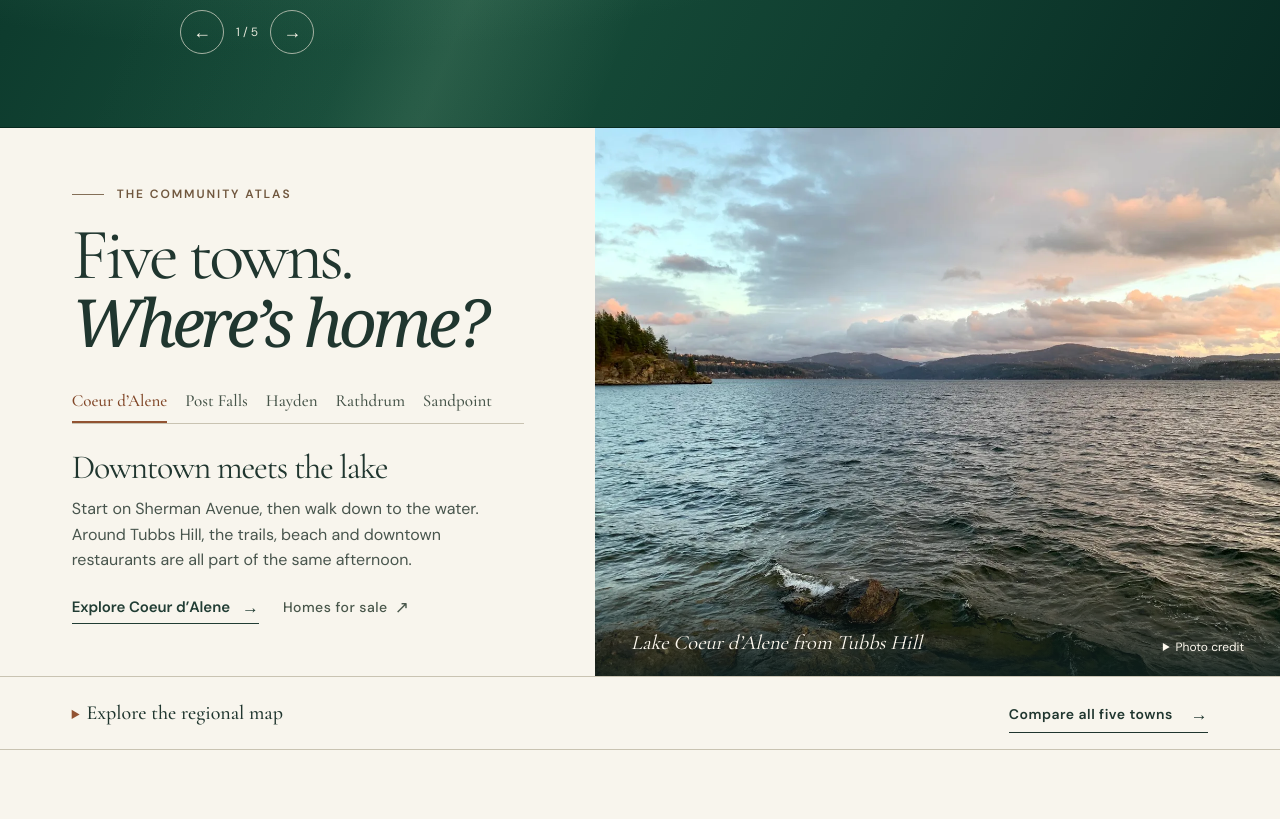
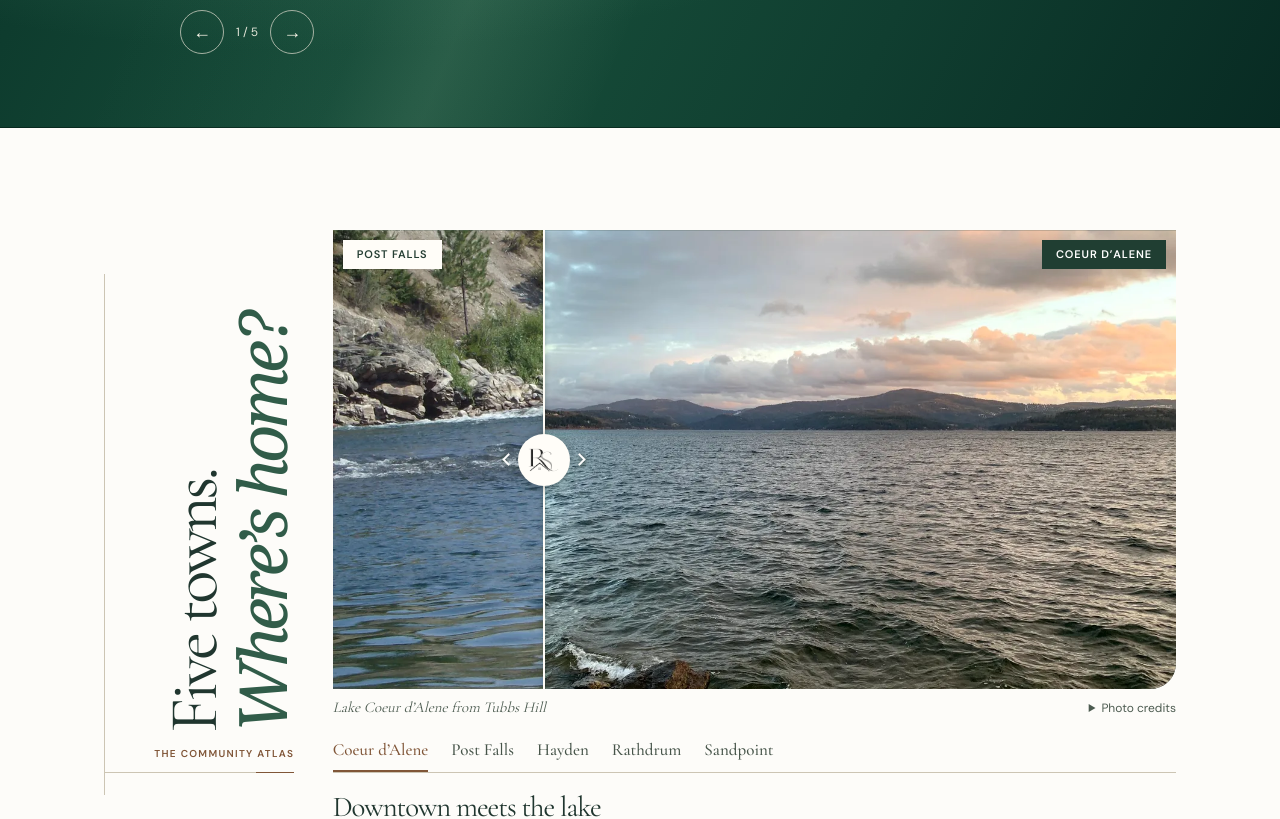
Before and after one commit to Unchainedmindprompts/Real-Estate-With-Shirin, a Next.js app: page / in a window 1280 px wide. Shown: the part 3500-4319 px from the top of the page. Built offline with nearby package versions, Linux system fonts and the light colour scheme.

Commit message:
Give the Community Atlas an editorial layout and a draggable two-town photo reveal

```diff
--- a/components/home/Home.module.css
+++ b/components/home/Home.module.css
@@ -84,67 +84,113 @@
 .signature { margin: 14px 0 0; font-family: 'Great Vibes', 'Snell Roundhand', cursive; font-size: 45px; line-height: 1.4; color: #8d6448; }
 .storyCopy .broker { font-size: 10px; color: #626b61; margin: 16px 0 0; }
 .atlas {
-  --atlas-paper: #f8f5ed;
-  --atlas-rule: #c9c3b2;
-  --atlas-copper: #925332;
+  --atlas-paper: #fdfcf9;
+  --atlas-rule: #ccc5b4;
+  --atlas-copper: #805638;
   background: var(--atlas-paper);
+  padding: clamp(68px, 8vw, 130px) var(--gutter) clamp(40px, 5vw, 80px);
 }
+.atlasSpread, .atlasCompanion { max-width: 1072px; margin-inline: auto; }
 .atlasSpread {
   display: grid;
-  grid-template-columns: minmax(0,.93fr) minmax(0,1.07fr);
-  grid-template-areas: "heading photo" "choices photo" "story photo";
-  grid-template-rows: 1fr auto 1fr;
+  grid-template-columns: minmax(0, 190fr) minmax(0, 842fr);
+  grid-template-areas: "heading photo" "heading choices" ". story";
+  column-gap: clamp(24px, 3vw, 40px);
 }
-.atlasHeader, .townChoices, .atlasStory {
-  width: min(580px, calc(100% - 2 * var(--gutter)));
-  justify-self: center;
+.atlasHeader {
+  grid-area: heading; position: relative; align-self: stretch;
+  display: flex; flex-direction: column; justify-content: flex-end; align-items: flex-end;
+  padding: 0 0 12px 12px;
 }
-.atlasHeader { grid-area: heading; align-self: end; padding-top: clamp(35px,4vw,80px); }
-.atlasHeader .kicker { color: #70573e; font-size: 12px; }
-.atlasHeader h2 { font-size: clamp(50px,5.7vw,100px); margin: 17px 0 0; line-height: .96; }
-.atlasHeader h2 i { display: block; }
+.atlasHeader::before {
+  content: ''; position: absolute; inset: 8% auto -22px 0;
+  width: 1px; background: var(--atlas-rule);
+}
+.atlasHeader::after {
+  content: ''; position: absolute; bottom: 0; right: 0; width: 100%; height: 1px;
+  background: linear-gradient(to right, var(--atlas-rule) 80%, var(--atlas-copper) 80%);
+}
+.atlasHeader h2 {
+  writing-mode: vertical-rl; transform: rotate(180deg); white-space: nowrap;
+  font: 400 clamp(39px, 5.4vw, 72px)/.98 var(--serif); letter-spacing: -.055em;
+}
+.atlasHeader h2 span, .atlasHeader h2 i { display: block; }
+.atlasHeader h2 i { color: #315c49; font-size: .97em; }
+.atlasHeader .kicker { color: var(--atlas-copper); font-size: 10px; letter-spacing: .13em; margin-top: 14px; }
+.atlasMedia { grid-area: photo; min-width: 0; }
+.townPhotoWindow {
+  position: relative; isolation: isolate; overflow: hidden; aspect-ratio: 842 / 458;
+  border-bottom-right-radius: clamp(20px, 2vw, 32px); background: #485c53;
+}
+.rightView, .leftView, .revealRange { position: absolute; inset: 0; }
+.leftView { clip-path: inset(0 calc(100% - var(--split)) 0 0); }
+.rightView { clip-path: inset(0 0 0 var(--split)); }
+.rightView img, .leftView img { object-fit: cover; }
+.viewLabel {
+  position: absolute; top: 10px; padding: 8px 14px;
+  font: 600 11px/1.2 var(--sans); letter-spacing: .08em; text-transform: uppercase;
+}
+.rightView .viewLabel { right: 10px; background: #203e32; color: white; }
+.leftView .viewLabel { left: 10px; background: #fffdf8; color: #253e33; }
+.revealRange {
+  z-index: 2; width: 100%; height: 100%; margin: 0; opacity: 0;
+  appearance: none; cursor: ew-resize; touch-action: pan-y;
+}
+.revealRange::-webkit-slider-thumb { appearance: none; width: 1px; height: 44px; }
+.revealRange::-moz-range-thumb { width: 1px; height: 44px; border: 0; }
+.revealLine {
+  pointer-events: none; position: absolute; inset-block: 0; left: var(--split); width: 2px;
+  transform: translateX(-50%); background: #fffdf8; box-shadow: 0 0 5px #18302669;
+}
+.revealGrip {
+  position: absolute; top: 50%; left: 50%; transform: translate(-50%, -50%);
+  display: grid; place-items: center; width: 52px; height: 52px; border-radius: 50%;
+  background: #fffdf8; box-shadow: 0 2px 14px #15261e59;
+}
+.revealGrip img { width: 31px; height: auto; filter: brightness(0); }
+.revealGrip::before, .revealGrip::after {
+  content: ''; position: absolute; width: 9px; height: 9px; top: calc(50% - 4.5px);
+  border: solid #fff; border-width: 0 2px 2px 0; filter: drop-shadow(0 1px 2px #25352b);
+}
+.revealGrip::before { right: calc(100% + 5px); transform: rotate(135deg); }
+.revealGrip::after { left: calc(100% + 5px); transform: rotate(-45deg); }
+.revealRange:focus-visible + .revealLine .revealGrip { outline: 3px solid #243b30; outline-offset: -5px; }
+.townPhotoWindow:has(.revealRange:focus-visible) { outline: 2px solid #243b30; outline-offset: 2px; }
+.townPhoto figcaption {
+  display: flex; align-items: baseline; justify-content: space-between; gap: 12px;
+  padding-top: 8px; color: #4c5b50; font: italic 15px/1.4 var(--serif);
+}
+.photoCredit { font: 12px/1.5 var(--sans); text-align: right; }
+.photoCredit summary { cursor: pointer; }
+.photoCredit summary:hover, .photoCredit a { text-decoration: underline; }
+.photoCredit[open] { max-width: 62%; }
+.photoCredit p { margin-top: 5px; }
 .townChoices {
   grid-area: choices; display: flex; flex-wrap: wrap; align-items: baseline;
-  gap: 0 clamp(14px,1.4vw,26px); margin-block: clamp(22px,2vw,34px);
-  border-bottom: 1px solid var(--atlas-rule);
+  gap: 0 clamp(14px, 1.8vw, 27px); margin-top: 10px; border-bottom: 1px solid var(--atlas-rule);
 }
 .townChoices button {
   position: relative; padding-block: 8px; min-height: 44px;
-  font: 500 clamp(17px,1.25vw,22px)/1.2 var(--serif);
+  font: 500 clamp(17px, 1.25vw, 21px)/1.2 var(--serif);
   color: #465449; white-space: nowrap; scroll-margin-top: 86px;
 }
 .townChoices button::after { content: ''; position: absolute; inset: auto 0 0; height: 2px; background: var(--atlas-copper); transform: scaleX(0); transform-origin: left; transition: transform .2s ease; }
-.townChoices button[aria-pressed=true],.townChoices button:hover { color: #804627; }
+.townChoices button[aria-pressed=true],.townChoices button:hover { color: var(--atlas-copper); }
 .townChoices button[aria-pressed=true]::after,.townChoices button:hover::after { transform: scaleX(1); }
 .atlas .townChoices button:focus-visible { outline-offset: 1px; }
-.townPhoto { grid-area: photo; position: relative; isolation: isolate; min-height: clamp(420px,34vw,670px); background: #677b7c; }
-.townPhotoWindow { position: absolute; inset: 0; overflow: hidden; }
-.townPhotoWindow img { object-fit: cover; opacity: 0; transition: opacity .36s ease; }
-.townPhotoWindow img[data-visible=true] { opacity: 1; }
-.townPhoto figcaption {
-  position: absolute; inset: auto 0 0; display: flex; flex-wrap: wrap; align-items: end;
-  justify-content: space-between; gap: 4px 16px; padding: 55px clamp(20px,2.8vw,54px) 20px;
-  background: linear-gradient(transparent,rgba(16,33,31,.85)); color: #fffaf0;
+.atlasStory { grid-area: story; padding-top: 19px; }
+.townInfo h3 { font-size: clamp(28px, 2.25vw, 38px); line-height: 1.07; margin-bottom: 7px; letter-spacing: -.035em; }
+.townInfo>p { max-width: 72ch; font-size: 16px; line-height: 1.6; }
+.townActions { gap: 10px 24px; align-items: baseline; margin-top: 16px; }
+.townActions a:first-child {
+  color: white; background: var(--pine); padding: 11px 18px; border: 0; border-bottom-right-radius: 12px;
 }
-.townPhoto figcaption>span { font: italic clamp(18px,1.6vw,28px)/1.2 var(--serif); }
-.photoCredit { font: 12px/1.5 var(--sans); }
-.photoCredit summary { cursor: pointer; text-underline-offset: 3px; }
-.photoCredit summary:hover,.photoCredit a { text-decoration: underline; }
-.photoCredit p {
-  position: absolute; bottom: 56px; right: clamp(16px,2.8vw,54px); z-index: 2;
-  padding: 10px 14px; max-width: min(240px,85%); background: var(--atlas-paper); color: var(--ink);
-}
-.atlasStory { grid-area: story; align-self: start; padding-bottom: clamp(36px,4vw,80px); }
-.townInfo h3 { font-size: clamp(28px,2.65vw,46px); line-height: 1.07; margin-bottom: 10px; letter-spacing: -.035em; }
-.townInfo>p { max-width: 54ch; font-size: clamp(16px,1.05vw,19px); line-height: 1.6; }
-.townActions { gap: 10px 24px; align-items: baseline; margin-top: clamp(14px,1.4vw,24px); }
-.townActions a:first-child { font: 600 15px/1.4 var(--sans); letter-spacing: -.005em; color: var(--pine); gap: 12px; }
-.townActions a:last-child { border: 0; color: #48564a; font-size: 14px; font-weight: 500; gap: 7px; }
-.townActions a:hover,.comparison:hover { color: var(--atlas-copper); }
+.townActions a:first-child:hover { background: #305646; }
+.townActions a:last-child { color: #48564a; font-size: 14px; gap: 7px; }
+.townActions a:last-child:hover,.comparison:hover { color: var(--atlas-copper); }
 .atlasCompanion {
   display: grid; grid-template-columns: minmax(0,1fr) auto; align-items: baseline; gap: 16px;
-  padding: 14px max(var(--gutter), calc((100% - 1600px)/2));
-  border-block: 1px solid var(--atlas-rule);
+  margin-top: clamp(34px, 4vw, 60px); padding-block: 12px; border-block: 1px solid var(--atlas-rule);
 }
 .atlasFigure summary { width: fit-content; cursor: pointer; font: 500 20px/1.5 var(--serif); padding: 7px 0; }
 .atlasFigure summary::marker { color: var(--atlas-copper); font-size: .7em; }
@@ -164,24 +210,26 @@
 .mapTown:hover .halo,.mapTown:focus-visible .halo { stroke: #513f2d; stroke-width: 2; }
 .mapTown:focus-visible { outline: none; }
 @media (max-width:800px) {
-  .atlasSpread {
-    grid-template-columns: minmax(0,1fr); grid-template-rows: auto;
-    grid-template-areas: "heading" "choices" "photo" "story";
-  }
-  .atlasHeader,.townChoices,.atlasStory { width: calc(100% - 2 * var(--gutter)); }
-  .atlasHeader { padding-top: 36px; }
-  .atlasHeader h2 { font-size: clamp(48px,8.2vw,65px); line-height: 1; margin-top: 10px; }
-  .atlasHeader h2 i { display: inline-block; }
-  .townChoices { margin-block: 10px 15px; gap: 0 18px; }
-  .townPhoto { min-height: 0; aspect-ratio: 1.8; }
-  .townPhoto figcaption { padding: 38px var(--gutter) 14px; }
-  .atlasStory { padding-block: 24px 30px; }
+  .atlas { padding-block: 48px 32px; }
+  .atlasSpread { grid-template-columns: minmax(0,1fr); grid-template-areas: "heading" "photo" "choices" "story"; }
+  .atlasHeader { align-items: flex-start; padding: 0 0 18px; }
+  .atlasHeader::before, .atlasHeader::after { content: none; }
+  .atlasHeader .kicker { order: -1; margin: 0 0 8px; }
+  .atlasHeader h2 { writing-mode: horizontal-tb; transform: none; white-space: normal; font-size: clamp(42px, 7vw, 62px); }
+  .atlasHeader h2 span, .atlasHeader h2 i { display: inline; }
+  .townPhotoWindow { aspect-ratio: 1.55; }
+  .viewLabel { padding: 6px 8px; font-size: 10px; }
+  .leftView .viewLabel { left: 6px; }
+  .rightView .viewLabel { right: 6px; }
+  .townChoices { gap: 0 16px; }
+  .revealGrip { width: 44px; height: 44px; }
+  .revealGrip img { width: 26px; }
 }
 @media (max-width:550px) {
   .atlasCompanion { grid-template-columns: minmax(0,1fr); gap: 0; }
   .atlas .comparison { justify-self: start; }
 }
-@media (prefers-reduced-motion:reduce) { .townPhotoWindow img,.townChoices button::after { transition: none; } }
+@media (prefers-reduced-motion:reduce) { .townChoices button::after { transition: none; } }
 .journal { padding: clamp(65px,7.5vw,128px) var(--gutter); max-width: 1800px; margin:0 auto; }
 .sectionTop { display:flex; justify-content: space-between; align-items:flex-end; gap:18px; margin-bottom: clamp(25px,3.4vw,57px); }
 .sectionTop h2 { margin-top: 17px; }
--- a/components/home/TownAtlas.tsx
+++ b/components/home/TownAtlas.tsx
@@ -1,6 +1,6 @@
 'use client'
 
-import { useRef, useState } from 'react'
+import { useEffect, useRef, useState, type CSSProperties } from 'react'
 import Image from 'next/image'
 import Link from 'next/link'
 import { IDX_SEARCH_BY_AREA } from '@/lib/idx-search'
@@ -60,14 +60,71 @@ const towns = [
 ]
 export const comparisonPath = '/articles/north-idaho-city-comparison-coeur-dalene-post-falls-hayden-rathdrum-sandpoint'
 
+type Town = (typeof towns)[number]
+
+function TownComparison({ left, right }: { left: Town; right: Town }) {
+  const [split, setSplit] = useState(25)
+  return <figure className={s.townPhoto} id="town-photograph">
+    <div className={s.townPhotoWindow} style={{ '--split': split + '%' } as CSSProperties}>
+      {[right, left].map((place, index) => (
+        <div key={place.slug} className={index === 0 ? s.rightView : s.leftView}>
+          <Image src={'/images/community-atlas/' + place.slug + '.webp'} alt={place.photo.alt}
+            style={{ objectPosition: place.photo.position }} fill sizes="(max-width: 800px) 92vw, (max-width: 1150px) 72vw, 842px" />
+          <span className={s.viewLabel}>{place.name}</span>
+        </div>
+      ))}
+      <input className={s.revealRange} type="range" min="0" max="100" value={split}
+        onChange={event => setSplit(event.currentTarget.valueAsNumber)}
+        aria-label={'Compare ' + left.name + ' and ' + right.name}
+        aria-valuetext={split + '% ' + left.name + ', ' + (100 - split) + '% ' + right.name} />
+      <span className={s.revealLine} aria-hidden="true">
+        <span className={s.revealGrip}>
+          <Image src="/images/field-guide/monogram.png" width={30} height={24} alt="" />
+        </span>
+      </span>
+    </div>
+    <figcaption>
+      <span>{right.photo.caption}</span>
+      <details className={s.photoCredit}>
+        <summary>Photo credits</summary>
+        <div>{[left, right].map(({ photo }) => (
+          <p key={photo.source}>{photo.caption} · <a href={photo.source}>{photo.credit}</a> · {photo.terms
+            ? <a href={photo.terms}>{photo.license}</a> : photo.license} · Cropped</p>
+        ))}</div>
+      </details>
+    </figcaption>
+  </figure>
+}
+
 export default function TownAtlas() {
-  const [active, setActive] = useState(0)
+  const [{ active, previous }, setPair] = useState({ active: 0, previous: 1 })
   const indexRef = useRef<HTMLDivElement>(null)
+  const mediaRef = useRef<HTMLDivElement>(null)
   const town = towns[active]
-  const photo = town.photo
+
+  useEffect(() => {
+    const media = mediaRef.current
+    if (!media || !('IntersectionObserver' in window)) return
+    const observer = new IntersectionObserver(entries => {
+      if (!entries.some(entry => entry.isIntersecting)) return
+      observer.disconnect()
+      if (window.matchMedia('(prefers-reduced-motion: no-preference)').matches) {
+        media.animate([
+          { opacity: 0, transform: 'translateX(min(3vw, 48px))' },
+          { opacity: 1, transform: 'translateX(0)' },
+        ], { duration: 500, easing: 'ease-out' })
+      }
+    }, { threshold: 0.12 })
+    observer.observe(media)
+    return () => observer.disconnect()
+  }, [])
+
+  function pickTown(index: number) {
+    setPair(pair => index === pair.active ? pair : { active: index, previous: pair.active })
+  }
 
   function pickFromMap(index: number) {
-    setActive(index)
+    pickTown(index)
     const choices = indexRef.current
     if (!choices || !window.matchMedia('(max-width: 800px)').matches) return
     const choice = choices.querySelectorAll('button')[index]
@@ -82,33 +139,18 @@ export default function TownAtlas() {
   return <section className={s.atlas} id="communities" aria-labelledby="atlas-title">
     <div className={s.atlasSpread}>
       <header className={s.atlasHeader}>
-        <p className={s.kicker}><span className={s.shortRule}/>The community atlas</p>
-        <h2 id="atlas-title">Five towns. <i>Where’s home?</i></h2>
+        <h2 id="atlas-title"><span>Five towns.</span> <i>Where’s home?</i></h2>
+        <p className={s.kicker}>The community atlas</p>
       </header>
+      <div className={s.atlasMedia} ref={mediaRef}>
+        <TownComparison key={town.slug} left={towns[previous]} right={town} />
+      </div>
       <div className={s.townChoices} ref={indexRef} role="group" aria-label="Choose a town">
         {towns.map((item, index) => (
           <button type="button" key={item.slug} aria-pressed={index === active} aria-controls="town-story town-photograph"
-            onClick={() => setActive(index)}>{item.name}</button>
+            onClick={() => pickTown(index)}>{item.name}</button>
         ))}
       </div>
-      <figure className={s.townPhoto} id="town-photograph">
-        <div className={s.townPhotoWindow}>
-          {towns.map((item, index) => (
-            <Image key={item.slug} src={'/images/community-atlas/' + item.slug + '.webp'}
-              alt={index === active ? item.photo.alt : ''} aria-hidden={index !== active}
-              data-visible={index === active} style={{objectPosition: item.photo.position}} fill
-              sizes="(max-width: 800px) 100vw, 54vw"/>
-          ))}
-        </div>
-        <figcaption>
-          <span>{photo.caption}</span>
-          <details key={town.slug} className={s.photoCredit}>
-            <summary>Photo credit</summary>
-            <p><a href={photo.source}>{photo.credit}</a> · {photo.terms
-              ? <a href={photo.terms}>{photo.license}</a> : photo.license} · Cropped</p>
-          </details>
-        </figcaption>
-      </figure>
       <article className={s.atlasStory} id="town-story" aria-labelledby="town-headline">
         <div className={s.townInfo} aria-live="polite" aria-atomic="true">
           <h3 id="town-headline">{town.phrase}</h3>
```
